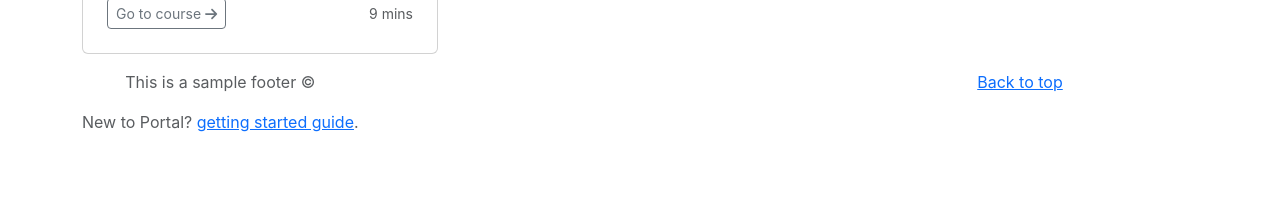
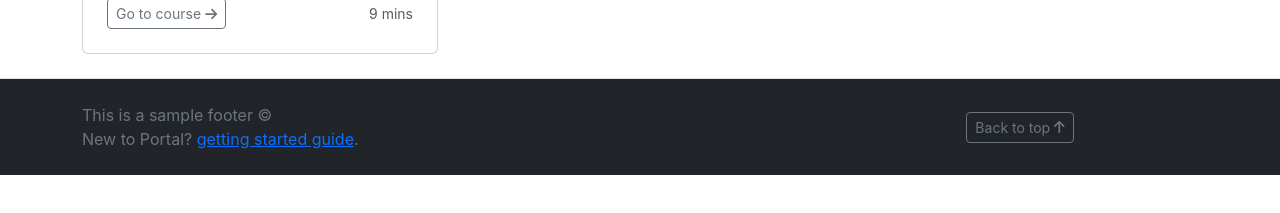
Before and after one commit to Adjei-stein/employee_training_system, a React (Create React App) app in the folder Django LMS/lms_frontend/: page / in a window 1280 px wide. Shown: the part 535-748 px from the top of the page. Built offline with nearby package versions, Linux system fonts and the light colour scheme.

Commit message:
Redesigned the footer

```diff
--- a/Django LMS/lms_frontend/src/App.js
+++ b/Django LMS/lms_frontend/src/App.js
@@ -1,5 +1,5 @@
 import logo from './logo.svg';
-import './App.css';
+//import './App.css';
 
 import Home from './components/Home'
 import Navbar from './components/MainNav'
@@ -7,9 +7,9 @@ import Footer from './components/Footer'
 import ReactDOM from 'react-dom'
 import { library } from '@fortawesome/fontawesome-svg-core'
 import { fab } from '@fortawesome/free-brands-svg-icons'
-import { faCheckSquare, faHouse, faSquarePollVertical, faBookOpen, faCircleQuestion, faArrowRight } from '@fortawesome/free-solid-svg-icons'
+import { faCheckSquare, faHouse, faSquarePollVertical, faBookOpen, faCircleQuestion, faArrowRight, faArrowUp } from '@fortawesome/free-solid-svg-icons'
 
-library.add(fab, faCheckSquare, faHouse, faSquarePollVertical, faBookOpen, faCircleQuestion, faArrowRight)
+library.add(fab, faCheckSquare, faHouse, faSquarePollVertical, faBookOpen, faCircleQuestion, faArrowRight, faArrowUp)
 
 
 function App() {
--- a/Django LMS/lms_frontend/src/components/Footer.js
+++ b/Django LMS/lms_frontend/src/components/Footer.js
@@ -3,19 +3,25 @@ import { FontAwesomeIcon } from '@fortawesome/react-fontawesome'
 
 function Footer() {
     return (
-        <footer className="text-muted mt-3">
-            <div className="container">
+        <footer className="text-muted mt-4 border-top py-4 bg-dark">
+            <div className="container text-secondary">
                 <div className="row">
                     <div className="col-md-8">
                         <div className="float-start">
-                            <p className="float-left">This is a sample footer ©</p>
-                            <p className="float-left">New to Portal? <a href="#">getting started guide</a>.</p>
+                            <div className="d-flex">
+                                <p className="float-left mb-0">This is a sample footer ©</p>
+                            </div>
+                            <div className="d-flex">
+                                <p className="float-left mb-0">New to Portal? <a href="#">getting started guide</a>.</p>
+                            </div>
+
+
                         </div>
                     </div>
-                    <div className="col-md-4">
-                        <p className="float-right">
-                        <a href="#">Back to top</a>
-                        </p>
+                    <div className="col-md-4 d-flex align-items-center justify-content-center">
+                        <div class="btn-group">
+                            <button type="button" class="btn btn-sm btn-outline-secondary">Back to top  <FontAwesomeIcon icon="arrow-up" /></button>
+                        </div>
                     </div>
                 </div>
             </div>
```
